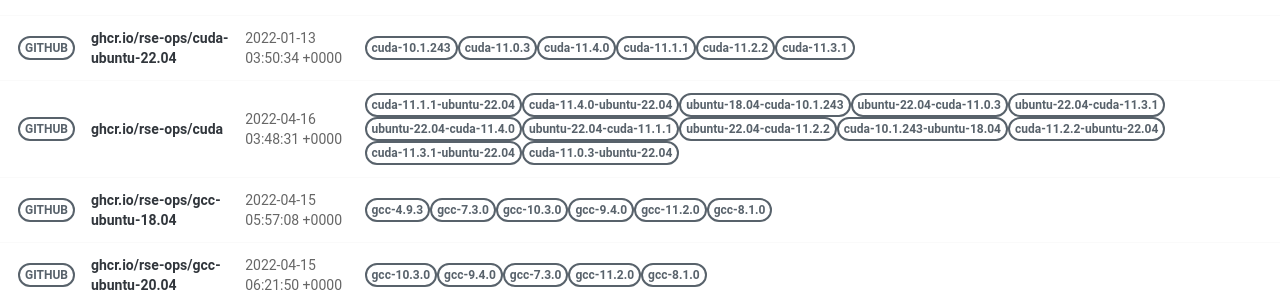
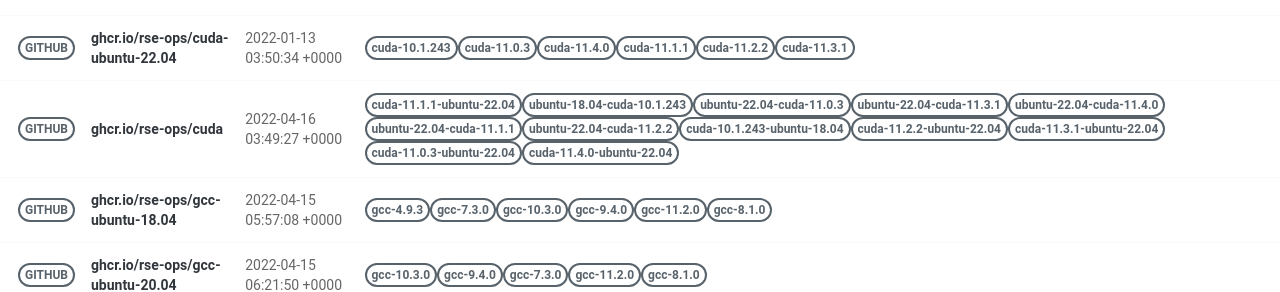
Before and after one commit to rse-ops/docker-images, a Jekyll site: the page built from pages/index.md, in a window 1280 px wide. Shown: the part 414-706 px from the top of the page. Built offline with Jekyll 4.4.1, drawn with Linux system fonts in a browser that asks for light colours; nearby versions of some CDN libraries.

Commit message:
Automated push to update library 2022-04-16

```diff
--- a/_library/ghcr.io-rse-ops-cuda.md
+++ b/_library/ghcr.io-rse-ops-cuda.md
@@ -1,7 +1,7 @@
 ---
 layout: container
 name: ghcr.io/rse-ops/cuda
-updated_at: 2022-04-16 03:48:31.599717
+updated_at: 2022-04-16 03:49:27.309983
 
 
 container_url: https://github.com/orgs/rse-ops/packages/container/package/cuda
```
Also changed, not shown: other parts of _library/ghcr.io-rse-ops-cuda.md (+3 -3 lines).
